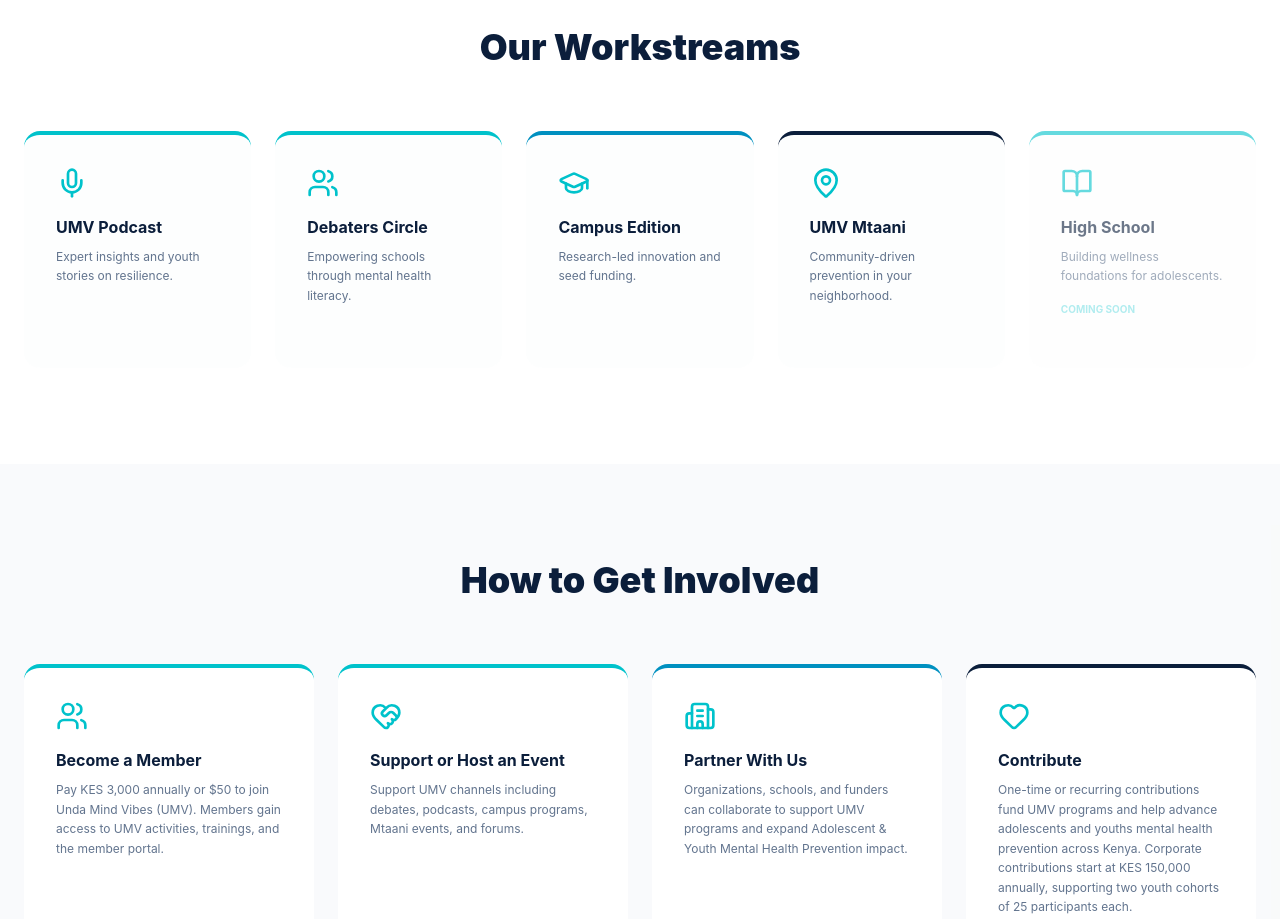
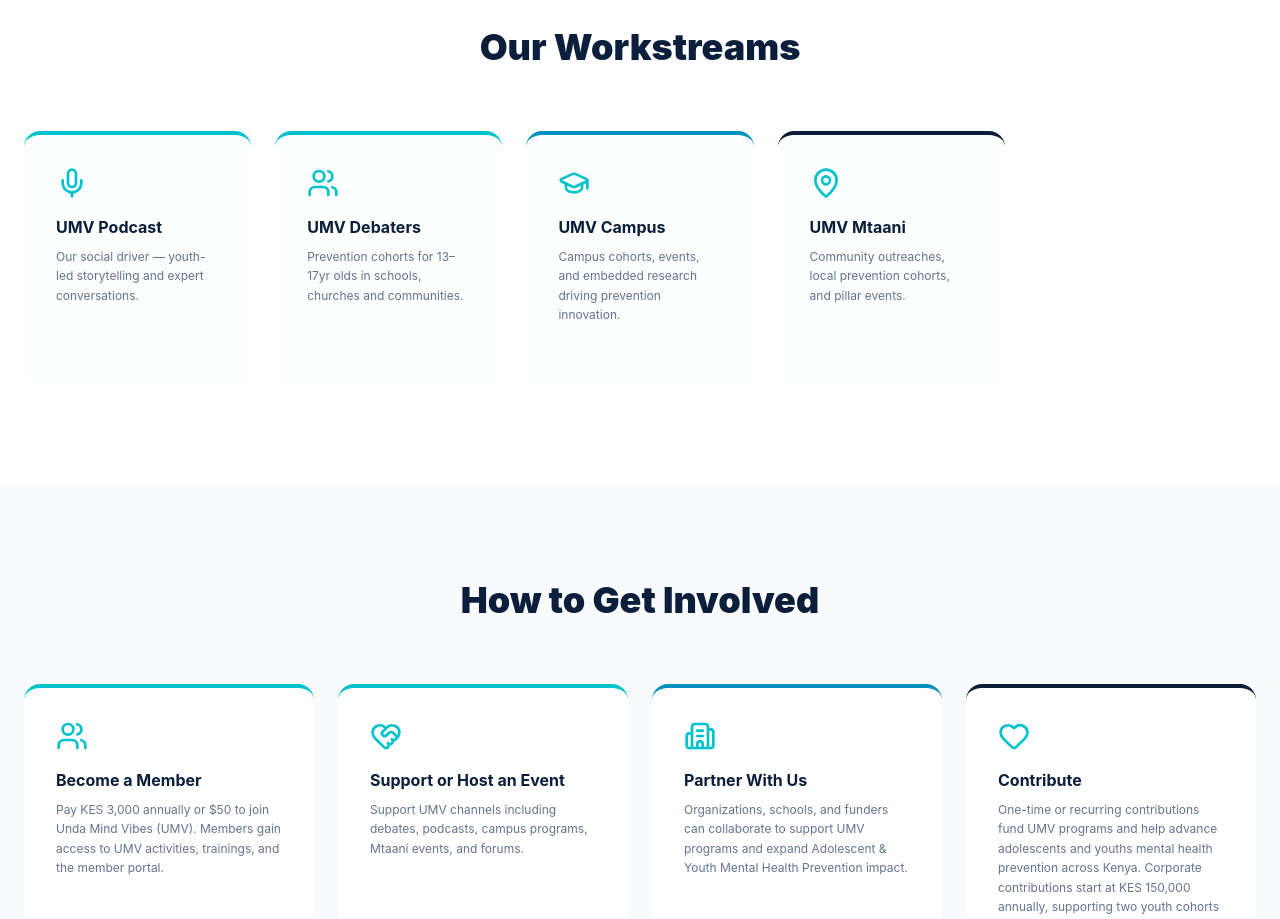
Before and after one commit to JamesKamau-5773/Unda-YouthNetwork-Frontend, a React (Vite) app: page / in a window 1280 px wide. Shown: the part 3540-4459 px from the top of the page. Built offline with nearby package versions, Linux system fonts and the light colour scheme.

Commit message:
feat(workstreams): reflect UMV product taxonomy on landing workstreams

```diff
--- a/src/components/sections/Workstreams.jsx
+++ b/src/components/sections/Workstreams.jsx
@@ -14,39 +14,32 @@ const Workstreams = () => {
     {
       title: "UMV Podcast",
       icon: <Mic />,
-      desc: "Expert insights and youth stories on resilience.",
+      desc: "Our social driver — youth-led storytelling and expert conversations.",
       color: "border-[#00C2CB]",
       link: "/podcast"
     },
     {
-      title: "Debaters Circle",
+      title: "UMV Debaters",
       icon: <Users />,
-      desc: "Empowering schools through mental health literacy.",
+      desc: "Prevention cohorts for 13–17yr olds in schools, churches and communities.",
       color: "border-[#00C2CB]",
       link: "/debaters-circle"
     },
     {
-      title: "Campus Edition",
+      title: "UMV Campus",
       icon: <GraduationCap />,
-      desc: "Research-led innovation and seed funding.",
+      desc: "Campus cohorts, events, and embedded research driving prevention innovation.",
       color: "border-[#0090C0]",
       link: "/campus"
     },
     {
       title: "UMV Mtaani",
       icon: <MapPin />,
-      desc: "Community-driven prevention in your neighborhood.",
+      desc: "Community outreaches, local prevention cohorts, and pillar events.",
       color: "border-[#0B1E3B]",
       link: "/mtaani"
     },
-    // High School workstream does not have a page yet
-    {
-      title: "High School",
-      icon: <BookOpen />,
-      desc: "Building wellness foundations for adolescents.",
-      color: "border-[#00C2CB]",
-      link: null
-    },
+    // Keep placeholder removed — primary UMV products now displayed
   ];
 
   return (
```
